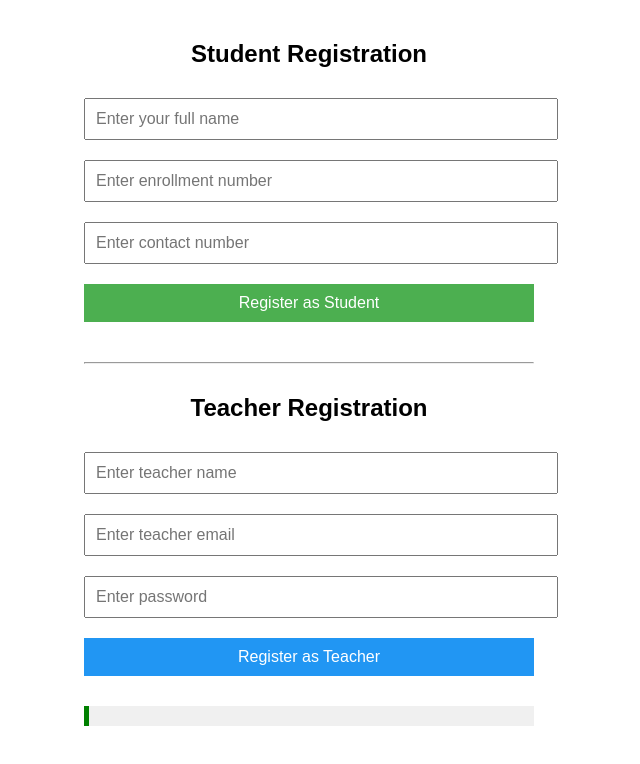
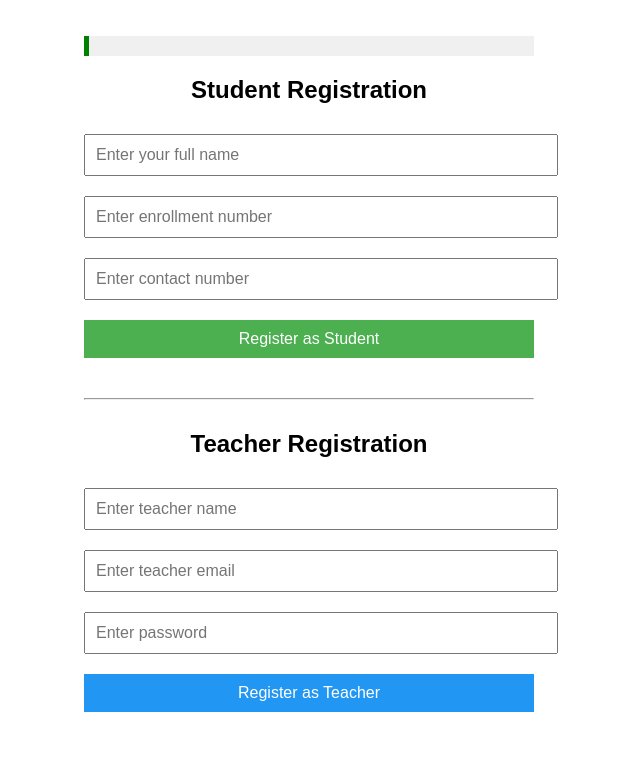
Before and after one commit to shankhanna123/shankhanna123, a plain HTML site: page register.html in a window 1280 px wide. Shown: the whole page, without its empty margins (331-971 px from the left). Drawn offline with Linux system fonts and the light colour scheme.

Commit message:
Update register.html

```diff
--- a/register.html
+++ b/register.html
@@ -33,7 +33,7 @@
     }
     #statusMessage {
       font-size: 16px;
-      margin-top: 20px;
+      margin-bottom: 20px;
       padding: 10px;
       background: #f0f0f0;
       border-left: 5px solid green;
@@ -43,6 +43,10 @@
   </style>
 </head>
 <body>
+
+  <!-- ✅ Message now appears at the top -->
+  <p id="statusMessage"></p>
+
   <h2>Student Registration</h2>
   <input type="text" id="name" placeholder="Enter your full name" required />
   <input type="text" id="enrollment" placeholder="Enter enrollment number" required />
@@ -55,8 +59,6 @@
   <input type="email" id="teacherEmail" placeholder="Enter teacher email" required />
   <input type="password" id="teacherPassword" placeholder="Enter password" required />
   <button class="secondary" onclick="registerTeacher()">Register as Teacher</button>
-
-  <p id="statusMessage"></p>
 
   <!-- Firebase Modular SDK -->
   <script type="module">
```
